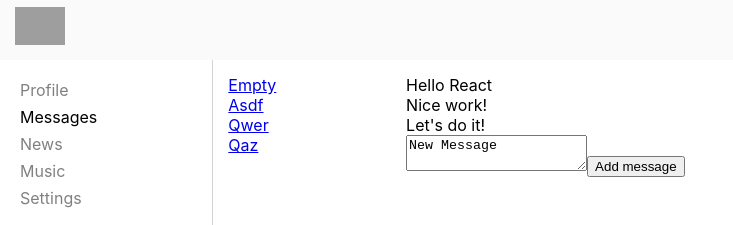
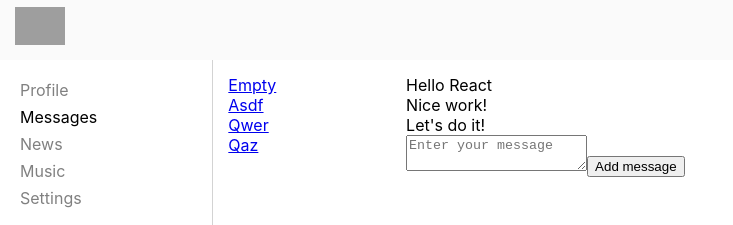
Before and after one commit to maqweb/social-react, a React (Create React App) app: page /dialogs in a window 1280 px wide. Shown: the top 225 px of the page, without its empty margins (0-733 px from the left). Built offline with nearby package versions, Linux system fonts and the light colour scheme; grey boxes are pictures that could not be loaded.

Commit message:
create Container Component

```diff
--- a/src/App.js
+++ b/src/App.js
@@ -4,10 +4,10 @@ import {Route} from "react-router-dom";
 import Header from './components/Header/Header';
 import Navbar from './components/Navbar/Navbar';
 import Profile from './components/Profile/Profile';
-import Dialogs from "./components/Dialogs/Dialogs";
 import News from "./components/News/News";
 import Music from "./components/Music/Music";
 import Settings from "./components/Settings/Settings";
+import DialogsContainer from "./components/Dialogs/DialogsContainer";
 
 const App = (props) => {
 
@@ -16,12 +16,8 @@ const App = (props) => {
             <Header/>
             <Navbar navBar={props.state.navBar} dispatch={props.dispatch}/>
             <div className="content">
-                <Route path='/profile' render={() => <Profile profilePage={props.state.profilePage}
-                                                              dispatch={props.dispatch} />} />
-
-                <Route path='/dialogs' render={() => <Dialogs dialogsPage={props.state.dialogsPage}
-                                                              dispatch={props.dispatch} />} />
-
+                <Route path='/profile' render={() => <Profile store={props.store}/>} />
+                <Route path='/dialogs' render={() => <DialogsContainer store={props.store}/>} />
                 <Route path='/news' component={News}/>
                 <Route path='/music' component={Music}/>
                 <Route path='/settings' component={Settings}/>
--- a/src/components/Dialogs/Dialogs.jsx
+++ b/src/components/Dialogs/Dialogs.jsx
@@ -2,7 +2,6 @@ import React from 'react';
 import style from './Dialogs.module.css';
 import DialogItem from "./DialogItem/DialogItem";
 import Message from "./Message/Message";
-import {addMessageCreator, updateNewMessageTextCreator} from "../../redux/dialogs-reducer";
 
 const Dialogs = (props) => {
 
@@ -11,14 +10,13 @@ const Dialogs = (props) => {
 
     let newMessage = React.createRef();
 
-    let addMessage = () => {
-        props.dispatch(addMessageCreator());
+    let onAddMessage = () => {
+        props.addMessage();
     };
 
     let onMessageChange = () => {
         let text = newMessage.current.value;
-        let action = updateNewMessageTextCreator(text);
-        props.dispatch(action);
+        props.updateNewMessageText(text);
     };
 
     return (
@@ -32,9 +30,10 @@ const Dialogs = (props) => {
 
                 <textarea ref={newMessage}
                           onChange={onMessageChange}
-                          value={props.dialogsPage.newMessageText}/>
+                          value={props.dialogsPage.newMessageText}
+                          placeholder="Enter your message"/>
 
-                <button onClick={addMessage}>Add message</button>
+                <button onClick={onAddMessage}>Add message</button>
             </div>
         </div>
     )
--- /dev/null
+++ b/src/components/Dialogs/DialogsContainer.jsx
@@ -0,0 +1,24 @@
+import React from 'react';
+import Dialogs from "./Dialogs";
+import {addMessageCreator, updateNewMessageTextCreator} from "../../redux/dialogs-reducer";
+
+const DialogsContainer = (props) => {
+
+    let state = props.store.getState();
+
+    let addMessage = () => {
+        props.store.dispatch(addMessageCreator());
+    };
+    let onMessageChange = (text) => {
+        let action = updateNewMessageTextCreator(text);
+        props.store.dispatch(action);
+    };
+
+    return (
+        <Dialogs updateNewMessageText={onMessageChange}
+                 addMessage={addMessage}
+                 dialogsPage={state.dialogsPage}/>
+    )
+};
+
+export default DialogsContainer;
--- a/src/components/Profile/MyPosts/MyPosts.jsx
+++ b/src/components/Profile/MyPosts/MyPosts.jsx
@@ -1,24 +1,18 @@
 import React from 'react';
 import Post from './Post/Post';
 import style from './MyPosts.module.css';
-import {addPostCreator, updateNewPostTextCreator} from "../../../redux/profile-reducer";
-
-
 
 const MyPosts = (props) => {
 
     let postsElement = props.posts.map(p => <Post message={p.message} likesCount={p.likesCount}/>);
-
     let newPostElement = React.createRef();
 
-    let addPost = () => {
-        props.dispatch(addPostCreator());
+    let onAddPost = () => {
+        props.addPost();
     };
-
     let onPostChange = () => {
         let text = newPostElement.current.value;
-        let action = updateNewPostTextCreator(text);
-        props.dispatch(action);
+        props.updateNewPostText(text);
     };
 
     return (
@@ -29,7 +23,7 @@ const MyPosts = (props) => {
                           onChange={onPostChange}
                           value={props.newPostText}/>
 
-                <button onClick={addPost}> Add post</button>
+                <button onClick={onAddPost}> Add post</button>
             </div>
 
             <div className={style.posts}>
--- /dev/null
+++ b/src/components/Profile/MyPosts/MyPostsContainer.jsx
@@ -0,0 +1,27 @@
+import React from 'react';
+import {addPostCreator, updateNewPostTextCreator} from "../../../redux/profile-reducer";
+import MyPosts from "./MyPosts";
+
+
+const MyPostsContainer = (props) => {
+
+    let state = props.store.getState();
+
+    let addPost = () => {
+        props.store.dispatch(addPostCreator());
+    };
+
+    let onPostChange = (text) => {
+        let action = updateNewPostTextCreator(text);
+        props.store.dispatch(action);
+    };
+
+    return (
+        <MyPosts updateNewPostText={onPostChange}
+                 addPost={addPost}
+                 posts={state.profilePage.posts}
+                 newPostText={state.profilePage.newPostText}/>
+    )
+};
+
+export default MyPostsContainer;
--- a/src/components/Profile/Profile.jsx
+++ b/src/components/Profile/Profile.jsx
@@ -1,15 +1,12 @@
 import React from 'react';
-// import style from './Profile.module.css';
-import MyPosts from './MyPosts/MyPosts';
 import ProfileInfo from "./ProfileInfo/ProfileInfo";
+import MyPostsContainer from "./MyPosts/MyPostsContainer";
 
 const Profile = (props) => {
     return (
         <div>
             <ProfileInfo/>
-            <MyPosts posts={props.profilePage.posts}
-                     newPostText={props.profilePage.newPostText}
-                     dispatch={props.dispatch}/>
+            <MyPostsContainer store={props.store}/>
         </div>
     )
 };
--- a/src/index.js
+++ b/src/index.js
@@ -10,7 +10,7 @@ let rerenderEntireTree = (state) => {
 
     ReactDOM.render(
         <BrowserRouter>
-            <App state={state} dispatch={store.dispatch.bind(store)}/>
+            <App state={state} dispatch={store.dispatch.bind(store)} store={store}/>
         </BrowserRouter>, document.getElementById('root')
     );
 };
--- a/src/redux/dialogs-reducer.js
+++ b/src/redux/dialogs-reducer.js
@@ -13,7 +13,7 @@ let initialState = {
         {id: 2, message: 'Nice work!'},
         {id: 3, message: 'Let\'s do it!'}
     ],
-    newMessageText: 'New Message'
+    newMessageText: ''
 };
 
 const dialogsReducer = (state = initialState, action) => {
--- a/src/redux/store.js
+++ b/src/redux/store.js
@@ -25,7 +25,7 @@ let store = {
                 {id: 2, message: 'Nice work!'},
                 {id: 3, message: 'Let\'s do it!'}
             ],
-            newMessageText: 'New Message'
+            newMessageText: ''
         },
 
         navBar: {
```
Also changed, not shown: src/components/Navbar/FriendsBlock/FriendsBlock.jsx (line endings or trailing spaces).
